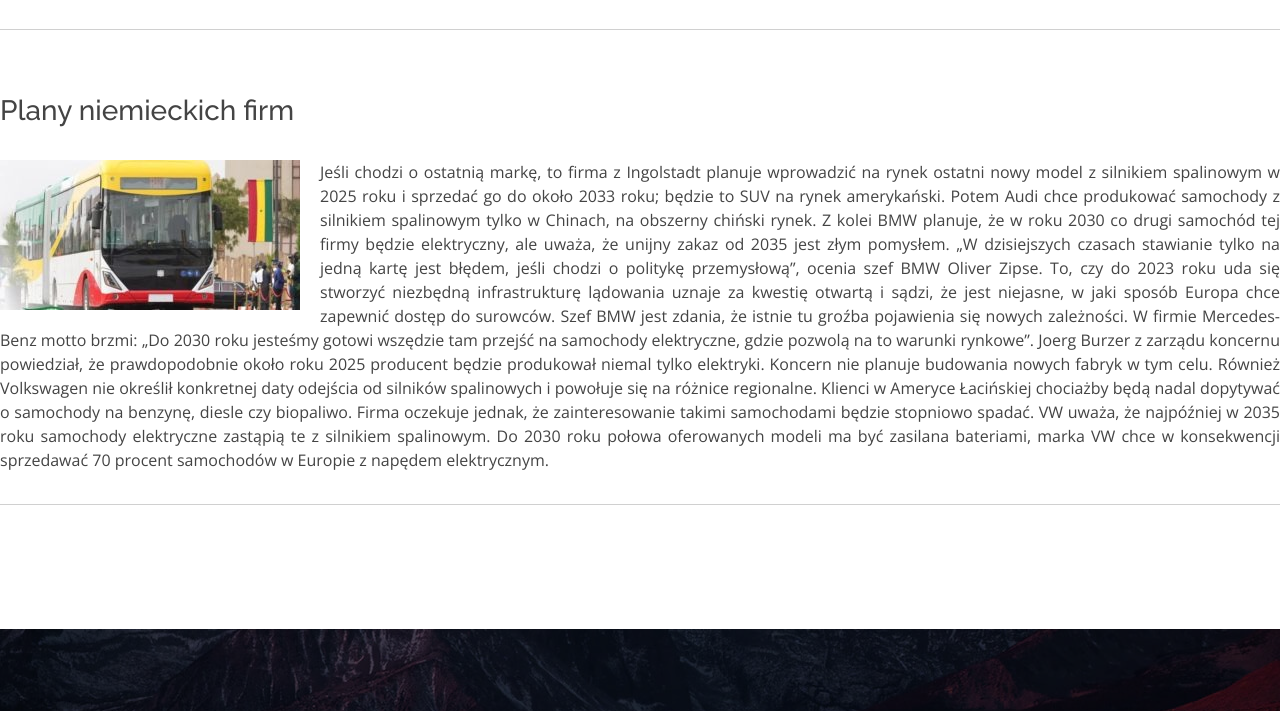
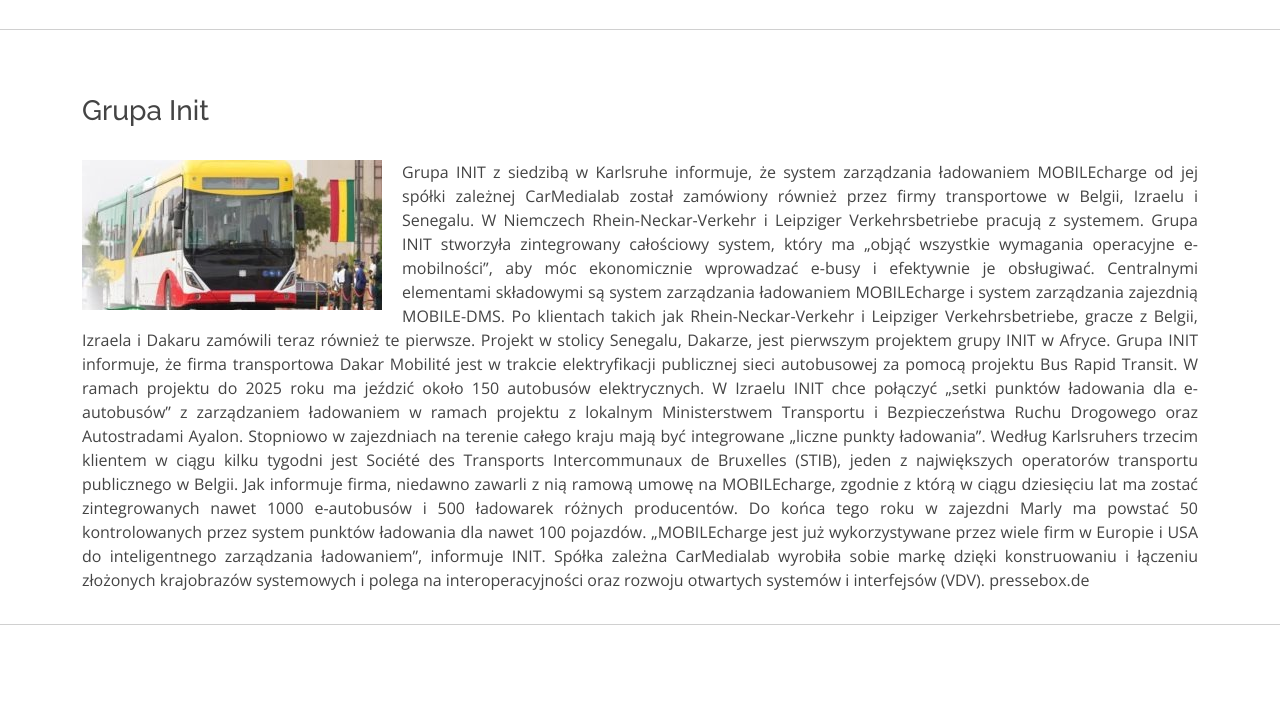
Before and after one commit to efirmy/efirmy.github.io, a plain HTML site: page portfolio-details.html in a window 1280 px wide. Shown: the part 713-1424 px from the top of the page. Drawn offline with nearby package versions, Linux system fonts and the light colour scheme.

Commit message:
Portfolio completed

```diff
--- a/portfolio-details.html
+++ b/portfolio-details.html
@@ -70,7 +70,7 @@
               <li><a href="#">Drop Down 4</a></li>
             </ul>
           </li> -->
-          <li><a class="nav-link scrollto" href="/index.html">Kontakt</a></li>
+          <li><a class="nav-link scrollto" href="/index.html#contact">Kontakt</a></li>
         </ul>
         <i class="bi bi-list mobile-nav-toggle"></i>
       </nav><!-- .navbar -->
@@ -102,13 +102,13 @@
 
 
     <section id="portfolio-details" class="portfolio-details">
-      <div class="container">
+
        <!--Tutaj się zaczyna jeden artykuł
               Skopiuj od tego miejsca aż do informacji gdzie się kończy jeden akrtykuł-->
+
+         <div class="container">
               <div id="grupa_init">
               <div class="row">
-                <br><br><br>
-
                                   <div class="col-lg-12 pt-4 pt-lg-0">
                                     <h3>
                                       <!-- ======= Tutaj dodajesz tytuł artykułu =======  -->
@@ -132,35 +132,31 @@
                                     <hr><br><br>
         <!--A tutaj się kończy jeden artykuł-->
 
-        <div id="niemieckie_firmy">
+
+        <div class="container">
+                 <div id="grupa_init">
                  <div class="row">
-            <br><br><br>
-
                                      <div class="col-lg-12 pt-4 pt-lg-0">
                                        <h3>
                                          <!-- ======= Tutaj dodajesz tytuł artykułu =======  -->
-                                  Plany niemieckich firm
+                                         Grupa Init
                                        </h3><br/>
                                        <img style="margin-right: 20px;" src="static/assets/img/portfolio/portfolio-details-1.jpeg" class="float-start imgshadow" alt="">
 
                                              <p style="text-align: justify">
                                              <!-- ======= Tutaj wstawiasz treść artykułu  ======= -->
-                                      Jeśli chodzi o ostatnią markę, to firma z Ingolstadt planuje wprowadzić na rynek ostatni nowy model z silnikiem spalinowym w 2025 roku i sprzedać go do około 2033 roku; będzie to SUV na rynek amerykański. Potem Audi chce produkować samochody z silnikiem spalinowym tylko w Chinach, na obszerny chiński rynek.
-                                      Z kolei BMW planuje, że w roku 2030 co drugi samochód tej firmy będzie elektryczny, ale uważa, że unijny zakaz od 2035 jest złym pomysłem. „W dzisiejszych czasach stawianie tylko na jedną kartę jest błędem, jeśli chodzi o politykę przemysłową”, ocenia szef BMW Oliver Zipse. To, czy do 2023 roku uda się stworzyć niezbędną infrastrukturę lądowania uznaje za kwestię otwartą i sądzi, że jest niejasne, w jaki sposób Europa chce zapewnić dostęp do surowców. Szef BMW jest zdania, że istnie tu groźba pojawienia się nowych zależności.
-                                      W firmie Mercedes-Benz motto brzmi: „Do 2030 roku jesteśmy gotowi wszędzie tam przejść na samochody elektryczne, gdzie pozwolą na to warunki rynkowe”. Joerg Burzer z zarządu koncernu powiedział, że prawdopodobnie około roku 2025 producent będzie produkował niemal tylko elektryki. Koncern nie planuje budowania nowych fabryk w tym celu.
-                                      Również Volkswagen nie określił konkretnej daty odejścia od silników spalinowych i powołuje się na różnice regionalne. Klienci w Ameryce Łacińskiej chociażby będą nadal dopytywać o samochody na benzynę, diesle czy biopaliwo. Firma oczekuje jednak, że zainteresowanie takimi samochodami będzie stopniowo spadać. VW uważa, że najpóźniej w 2035 roku samochody elektryczne zastąpią te z silnikiem spalinowym. Do 2030 roku połowa oferowanych modeli ma być zasilana bateriami, marka VW chce w konsekwencji sprzedawać 70 procent samochodów w Europie z napędem elektrycznym.
+                                                         Grupa INIT z siedzibą w Karlsruhe informuje, że system zarządzania ładowaniem MOBILEcharge od jej spółki zależnej CarMedialab został zamówiony również przez firmy transportowe w Belgii, Izraelu i Senegalu. W Niemczech Rhein-Neckar-Verkehr i Leipziger Verkehrsbetriebe pracują z systemem.
+                                                 Grupa INIT stworzyła zintegrowany całościowy system, który ma „objąć wszystkie wymagania operacyjne e-mobilności”, aby móc ekonomicznie wprowadzać e-busy i efektywnie je obsługiwać. Centralnymi elementami składowymi są system zarządzania ładowaniem MOBILEcharge i system zarządzania zajezdnią MOBILE-DMS. Po klientach takich jak Rhein-Neckar-Verkehr i Leipziger Verkehrsbetriebe, gracze z Belgii, Izraela i Dakaru zamówili teraz również te pierwsze.
+                                                 Projekt w stolicy Senegalu, Dakarze, jest pierwszym projektem grupy INIT w Afryce. Grupa INIT informuje, że firma transportowa Dakar Mobilité jest w trakcie elektryfikacji publicznej sieci autobusowej za pomocą projektu Bus Rapid Transit. W ramach projektu do 2025 roku ma jeździć około 150 autobusów elektrycznych. W Izraelu INIT chce połączyć „setki punktów ładowania dla e-autobusów” z zarządzaniem ładowaniem w ramach projektu z lokalnym Ministerstwem Transportu i Bezpieczeństwa Ruchu Drogowego oraz Autostradami Ayalon. Stopniowo w zajezdniach na terenie całego kraju mają być integrowane „liczne punkty ładowania”.
+                                                 Według Karlsruhers trzecim klientem w ciągu kilku tygodni jest Société des Transports Intercommunaux de Bruxelles (STIB), jeden z największych operatorów transportu publicznego w Belgii. Jak informuje firma, niedawno zawarli z nią ramową umowę na MOBILEcharge, zgodnie z którą w ciągu dziesięciu lat ma zostać zintegrowanych nawet 1000 e-autobusów i 500 ładowarek różnych producentów. Do końca tego roku w zajezdni Marly ma powstać 50 kontrolowanych przez system punktów ładowania dla nawet 100 pojazdów.
+                                                 „MOBILEcharge jest już wykorzystywane przez wiele firm w Europie i USA do inteligentnego zarządzania ładowaniem”, informuje INIT. Spółka zależna CarMedialab wyrobiła sobie markę dzięki konstruowaniu i łączeniu złożonych krajobrazów systemowych i polega na interoperacyjności oraz rozwoju otwartych systemów i interfejsów (VDV).
+                                                 pressebox.de
                                              </p>
                                         </div>
                                       </div>
                                    </div>
                              </div>
                                        <hr><br><br>
-
-
-
-
-
-
 
     </section><!-- End Portfolio Details Section -->
 
```
Lines whose indentation alone changed are shown as unchanged.
